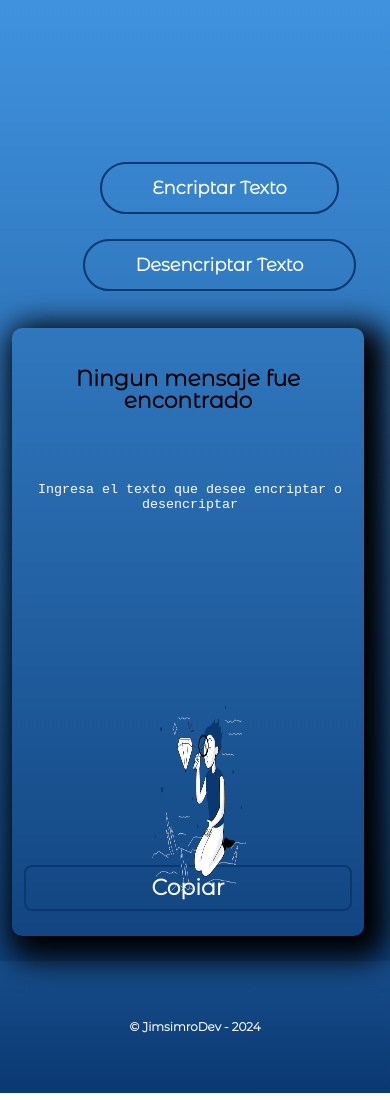
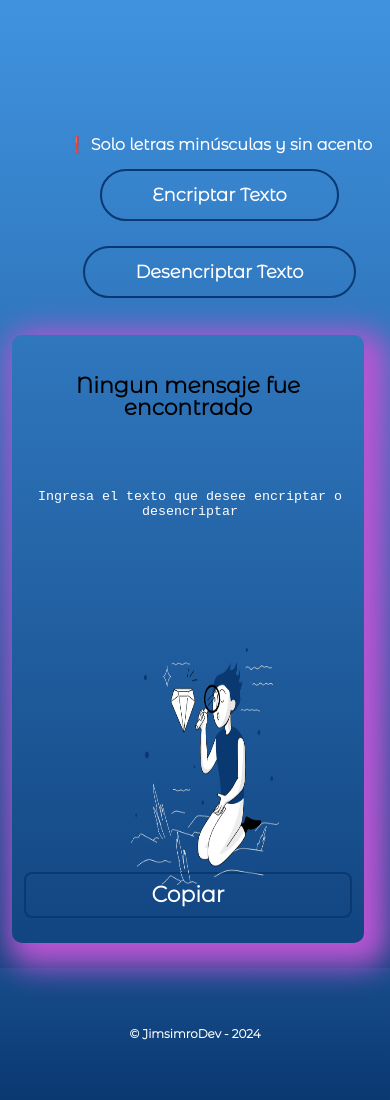
Before and after one commit to JimsimroDev/encriptador-de-texto, a plain HTML site: page index.html in a window 390 px wide. Shown: the part 307-1407 px from the top of the page. Drawn offline with Linux system fonts and the light colour scheme; some packages are replaced by stand-ins of ours; a script that the page names is missing.

Commit message:
se agrego validacion al ingresar mayusculas y caracteres especiales

```diff
--- a/index.html
+++ b/index.html
@@ -23,6 +23,9 @@
                         required></textarea>
 
                     <div class="btn-primarios">
+                        <p class="alert" id="alert-js"> Solo letras minúsculas y sin acento
+                        </p>
+
                         <button onclick="encritado(); toggleImagen();" id="enpezar" data-tooltip="Este es un botón"
                             class="style-botones" type="submit">Encriptar
                             Texto</button>
@@ -53,7 +56,7 @@
         <p class="Copyright">&copy JimsimroDev - 2024</p>
     </footer>
     <script src="logica/funcionalidad.js" defer></script>
-    <script src="https://cdn.jsdelivr.net/npm/sweetalert2@10"></script>
+    <script src="https://cdn.jsdelivr.net/npm/sweetalert2@10" defer></script>
 </body>
 
 </html>
--- a/logica/funcionalidad.js
+++ b/logica/funcionalidad.js
@@ -9,7 +9,6 @@ function asignacionDeTextoEnTextarea(elemento, texto) {
     elementoHML.value = texto;
     return;
 }
-
 
 asignacionDeTexto('#mi-textocifrado', 'Ingresa el texto que desee encriptar o desencriptar');
 
@@ -37,10 +36,16 @@ function textEncriptar(frase) {
 
 function encritado() {
     let frase = document.getElementById('mi-texarea').value;
+    if (/[A-Z0-9!@#$%^&*()_+\-=\[\]{};':"\\|,.<>\/?]/.test(frase)) {
+        let parrafo = document.getElementById('alert-js');
+        parrafo.style.color = 'red';
+        return;
+    }
+    let parrafo = document.getElementById('alert-js');
+    parrafo.style.color = 'white';
+    frase = frase.toUpperCase();
     if (frase != "") {
-        frase = frase.toUpperCase();
         let fraseEncriptada = textEncriptar(frase);
-        asignacionDeTextoEnTextarea('#mi-textocifrado', `${fraseEncriptada}`);
         Swal.fire({
             title: '¡Hola!',
             text: 'El texto se encripto con exito.',
@@ -49,6 +54,7 @@ function encritado() {
             timer: 2000,
             showConfirmButton: false
         });
+        asignacionDeTextoEnTextarea('#mi-textocifrado', `${fraseEncriptada}`);
     } else {
         Swal.fire({
             title: '¡Hola!',
@@ -96,7 +102,6 @@ function textDesencriptar(frase) {
 function desencriptar() {
     let frase = document.getElementById('mi-texarea').value;
     if (frase != "") {
-        frase = frase.toLowerCase();
         let fraseDesencriptada = textDesencriptar(frase);
         Swal.fire({
             title: '¡Hola!',
--- a/style/style.css
+++ b/style/style.css
@@ -22,7 +22,7 @@ main {
 
 .contenedor li:nth-child(2) {
     border-radius: 10px;
-    box-shadow: 10px 10px 30px 14px rgb(0, 0, 0);
+    box-shadow: 10px 10px 30px 14px rgb(186, 85, 211);
     display: inline-block;
     width: 26%;
     height: 38em;
@@ -33,12 +33,11 @@ main {
 
 .imagen2 {
     position: absolute;
-    top: 22%;
-    left: 60%;
-    width: 30%;
-    height: 50%;
+    width: auto;
+    height: auto;
+    padding: 10px;
+    top: 24%;
 }
-
 
 #mi-texarea {
     background-color: transparent;
@@ -49,6 +48,7 @@ main {
     outline: none;
     resize: none;
 }
+
 
 #mi-texarea::placeholder {
     color: #ffffff;
@@ -66,6 +66,16 @@ main {
     padding: 0;
 }
 
+.alert {
+    color: #FFFFFF;
+    font-weight: bold;
+    height: 60px;
+
+}
+
+.alert:before {
+    content: "❗";
+}
 
 
 button {
@@ -87,6 +97,7 @@ button {
 }
 
 .style-botones:hover {
+    background: rgb(186, 85, 211);
     transform: scale(1.1);
 }
 
@@ -123,6 +134,7 @@ button {
 }
 
 .btn-copiar:hover {
+    background: rgb(186, 85, 211);
     transform: scale(1.1);
 }
 
@@ -142,10 +154,18 @@ footer {
     font-weight: bold;
     font-size: 12px;
     margin: 20px;
+}
 
+@media screen and (max-width: 1360px) {
+    .imagen2 {
+        left: 34em;
+    }
 }
 
 @media screen and (max-width: 1024px) {
+    body {
+        width: auto;
+    }
 
     /* Estilos para tabletas */
     .logo {
@@ -185,6 +205,11 @@ footer {
 
     }
 
+    .alert {
+        height: 0;
+        margin-left: 3em;
+    }
+
     .btn-copiar {
         margin-top: 10em;
     }
@@ -196,6 +221,10 @@ footer {
 }
 
 @media screen and (max-width: 480px) {
+    body {
+        width: auto;
+    }
+
     main {
         width: auto;
         padding: 18px;
@@ -229,6 +258,11 @@ footer {
         margin-left: 9px;
     }
 
+    .alert {
+        height: 7px;
+        margin-left: 3em;
+    }
+
     .btn-primarios {
         margin-left: -16px;
         margin-top: -172px;
@@ -236,10 +270,10 @@ footer {
 
     .imagen2 {
         position: absolute;
-        top: 120%;
-        left: 39%;
-        width: 24%;
-        height: 22%;
+        top: 112%;
+        left: 31%;
+        width: 38%;
+        height: 28%;
     }
 
     #btn-space {
```
